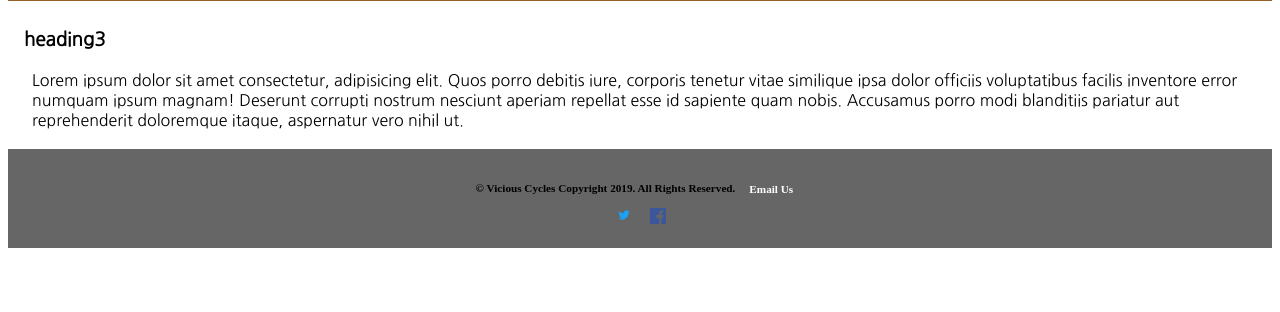
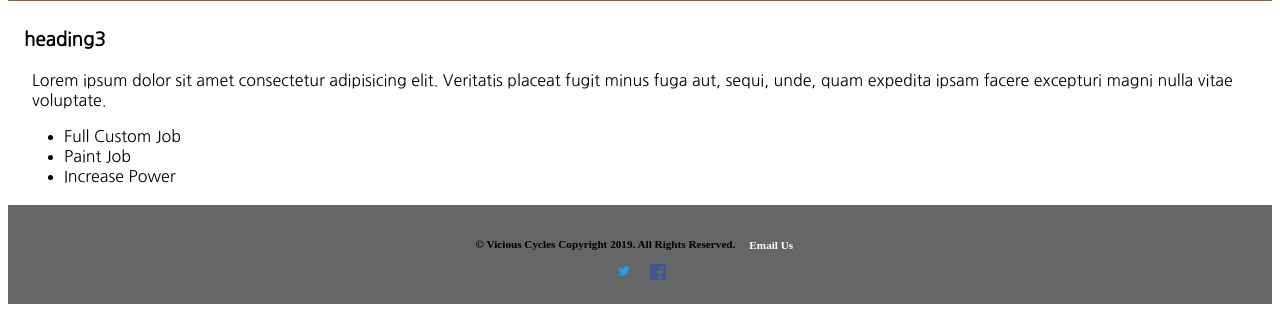
Before and after one commit to mjohnson2022/ViciousCyclesProject, a plain HTML site: page index.html in a window 1280 px wide. Shown: the part 730-1042 px from the top of the page. Before the commit the page ends 986 px from the top, so only its background shows below. Drawn offline with nearby package versions, Linux system fonts and the light colour scheme.

Commit message:
Add files via upload

```diff
--- a/index.html
+++ b/index.html
@@ -73,11 +73,13 @@
 
 				<article class="article3">
 					<h3>heading3</h3>
-					<p>Lorem ipsum dolor sit amet consectetur, adipisicing elit. Quos porro debitis iure, corporis
-						tenetur vitae similique ipsa dolor officiis voluptatibus facilis inventore error numquam ipsum
-						magnam! Deserunt corrupti nostrum nesciunt aperiam repellat esse id sapiente quam nobis.
-						Accusamus porro modi blanditiis pariatur aut reprehenderit doloremque itaque, aspernatur vero
-						nihil ut.</p>
+					<p>Lorem ipsum dolor sit amet consectetur adipisicing elit. Veritatis placeat fugit minus fuga aut,
+						sequi, unde, quam expedita ipsam facere excepturi magni nulla vitae voluptate.</p>
+					<ul class="options">
+						<li>Full Custom Job</li>
+						<li>Paint Job</li>
+						<li>Increase Power</li>
+					</ul>
 				</article>
 			</section>
 
```
